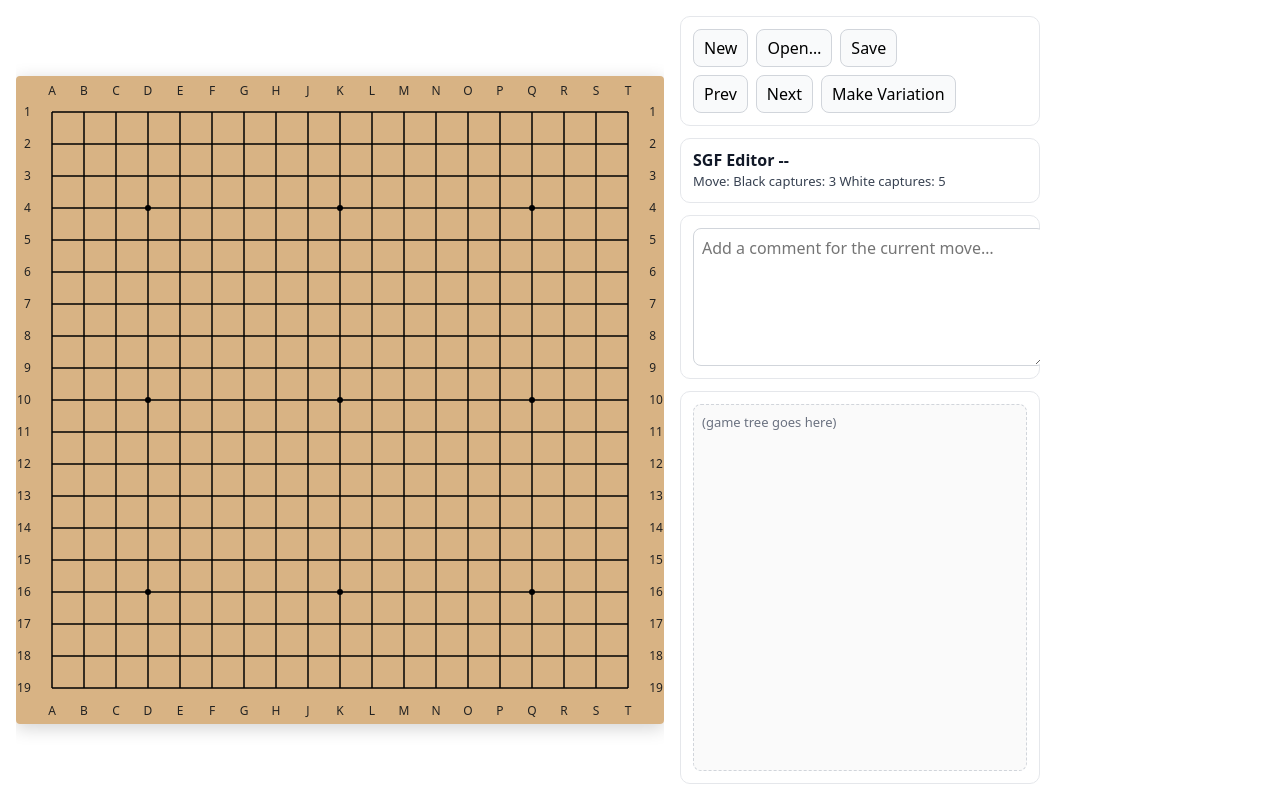
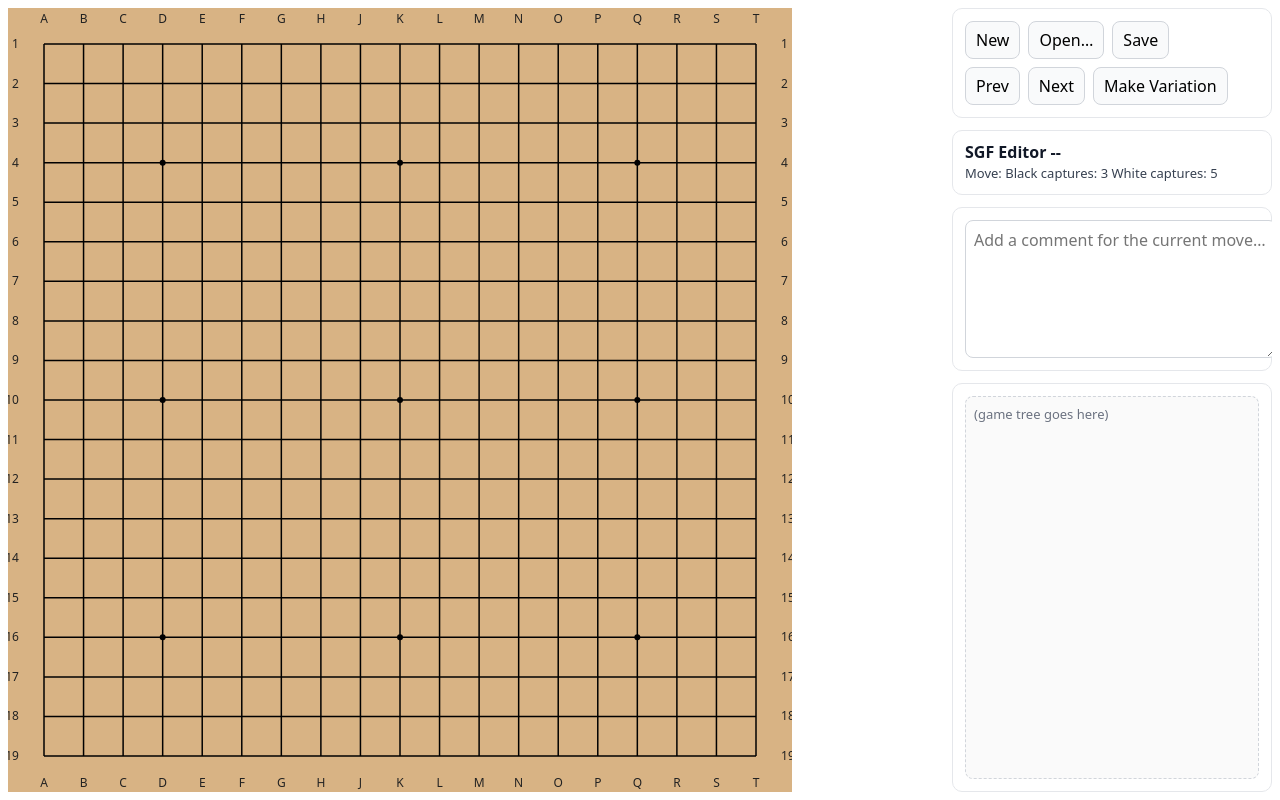
Before and after one commit to billchiles/sgfeditor-react, a React (Vite) app: page / in a window 1280 px wide. Built offline with nearby package versions, Linux system fonts and the light colour scheme.

Commit message:
got board behaving perfectly, but there is still wasted space to the right of it that the right pane doesn't not grow to fill.  gpt5 gave me changes to fix that, but I wanted to capture this snapshot first.

```diff
--- a/src/App.module.css
+++ b/src/App.module.css
@@ -1,8 +1,10 @@
 
 .appShell {
   display: flex;
-  gap: 16px;
-  padding: 16px;
+  width: 100vw;
+  height: 100vh;
+  gap: 8px; /* 16px; */
+  padding: 8px; /* 16px; */
   height: 100vh;        /* full height for a tidy split view */
   box-sizing: border-box;
 }
@@ -10,15 +12,17 @@
 .leftPane {
   /* GoBoard goes here and defines its own size; keep left flexible */
   align-items: flex-start;
-  justify-content: center;
+  justify-content: flex-start;
   overflow: auto;
-  flex: 1;
+  flex: 1 1 auto;
   min-width: 0;
   min-height: 0;
   display: flex; /* so boardWrap can be 100% height */
 }
 
 .rightPane {
+  flex: 0 0 320px;
+  max-width: 480px;
   width: 360px;         /* sidebar width */
   min-width: 280px;
   display: flex;
--- a/src/components/GoBoard.tsx
+++ b/src/components/GoBoard.tsx
@@ -57,6 +57,11 @@ export default function GoBoard({
     if (!responsive) return;
     const el = wrapRef.current;
     if (!el) return;
+    // Seed once so we start at a non-zero size even before the RO callback
+    const rect = el.getBoundingClientRect();
+    const seed = Math.floor(Math.min(rect.width, rect.height));
+    if (seed > 0) setMeasuredSide(seed);
+    // Keep updated as the pane resizes
     const ro = new ResizeObserver((entries) => {
       const r = entries[0]?.contentRect;
       if (!r) return;
--- a/src/components/goboard.module.css
+++ b/src/components/goboard.module.css
@@ -3,13 +3,13 @@
   width: 100%;
   height: 100%;
   align-items: center;   /* center the square if pane isn’t square */
-  justify-content: center;
+  justify-content: flex-start; /* push board flush against sidebar */
 }
 
 .boardSvg {
   display: block;
-  border-radius: 4px;
-  box-shadow: 0 4px 18px rgba(0,0,0,0.18);
+  /* border-radius: 4px; */
+  /* box-shadow: 0 4px 18px rgba(0,0,0,0.18); */
   cursor: pointer;
 }
 
--- a/src/models/AppGlobals.tsx
+++ b/src/models/AppGlobals.tsx
@@ -199,7 +199,7 @@ async function openSgfCmd ({ gameRef, bumpVersion, fileBridge }: CmdDependencies
   if (path) g.filename = path;
   g.saveCookie = cookie ?? null;
   drawGameTree();
-  //focusOnRoot(); // No idea if this is meaningful before bumping the version and re-rendering all.
+  focusOnRoot(); // No idea if this is meaningful before bumping the version and re-rendering all.
   bumpVersion();
   console.log("Opened SGF bytes:", data.length);
 }
@@ -291,9 +291,7 @@ function setupFirstParsedMoved (g : Game, pn : ParsedNode) : Move | null {
 function parsedNodeToMove (pn : ParsedNode, _size : number) : Move | null {
   if ("B" in pn.properties) {
     const color = StoneColors.Black;
-    console.log(`${pn.properties["B"]} [0]${pn.properties["B"][0]}`);
     const {row, col} = parsedToModelCoordinates(pn.properties["B"][0]);
-    console.log(`row: ${row} col: ${col}`);
     const m = new Move(row, col, color);
     return m;
   }
```
